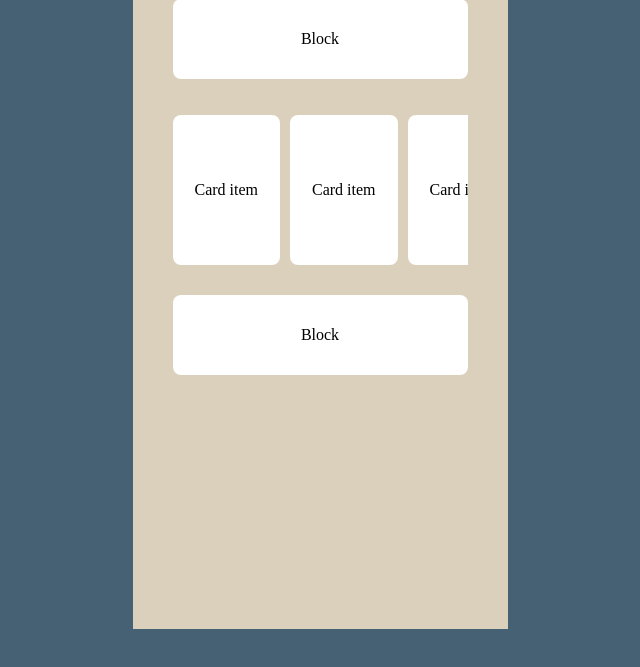
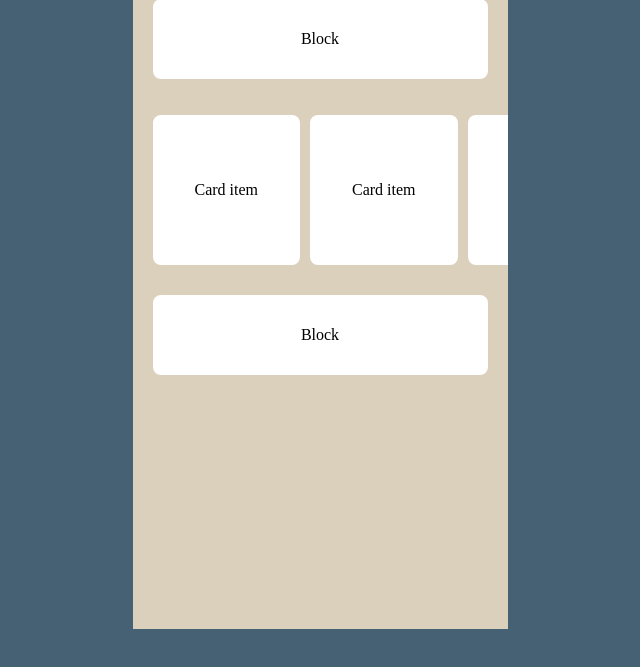
Before and after one commit to SaulSilver/exercises, a website: page src/css-exercises/horizontal-scrolling/index.html in a window 1280 px wide. Shown: the part 133-800 px from the top of the page, without its empty margins (320-960 px from the left). Drawn offline with Linux system fonts and the light colour scheme.

Commit message:
Fix horizontal-scrolling layout

```diff
--- a/src/css-exercises/horizontal-scrolling/horizontal-scrolling.css
+++ b/src/css-exercises/horizontal-scrolling/horizontal-scrolling.css
@@ -6,33 +6,41 @@
 .app {
   padding: var(--gutter) 0;
   display: grid;
-  grid-gap: var(--gutter);
+  grid-gap: var(--gutter) 0;
   grid-template-columns: var(--gutter) 1fr var(--gutter);
   align-content: start;
 }
 
 .app > * {
-  grid-column: 2/-2;
+  grid-column: 2 / -2;
+}
+
+.app > .full {
+  grid-column: 1 / -1;
 }
 
 .horizontal-scrolling-list {
   display: grid;
   grid-gap: calc(var(--gutter) / 2);
-  /* the item cards take up 50% of the viewport. When subtracting the gutter, we end up seeing the third card peeking out at the end. */
-  grid-template-columns: repeat(
-    var(--list-length),
-    calc(50% - var(--gutter) * 2)
-  );
+  grid-template-columns:
+    10px
+    repeat(var(--list-length), calc(50% - var(--gutter) * 2))
+    10px;
   grid-template-rows: minmax(150px, 1fr);
 
   overflow-x: scroll;
   scroll-snap-type: x proximity;
-
   padding-bottom: calc(0.75 * var(--gutter));
   margin-bottom: calc(-0.25 * var(--gutter));
 }
 
+.horizontal-scrolling-list:before,
+.horizontal-scrolling-list:after {
+  content: "";
+}
+
 /* Demo styles */
+
 html,
 body {
   height: 100%;
@@ -62,7 +70,7 @@ h3 {
   overflow-y: scroll;
 }
 
-.hs > li,
+.horizontal-scrolling-list > li,
 .item {
   scroll-snap-align: center;
   padding: calc(var(--gutter) / 2 * 1.5);
--- a/src/css-exercises/horizontal-scrolling/index.html
+++ b/src/css-exercises/horizontal-scrolling/index.html
@@ -17,7 +17,7 @@
         </div>
       </div>
 
-      <ul class="horizontal-scrolling-list">
+      <ul class="horizontal-scrolling-list full">
         <li class="item">Card item</li>
         <li class="item">Card item</li>
         <li class="item">Card item</li>
```
